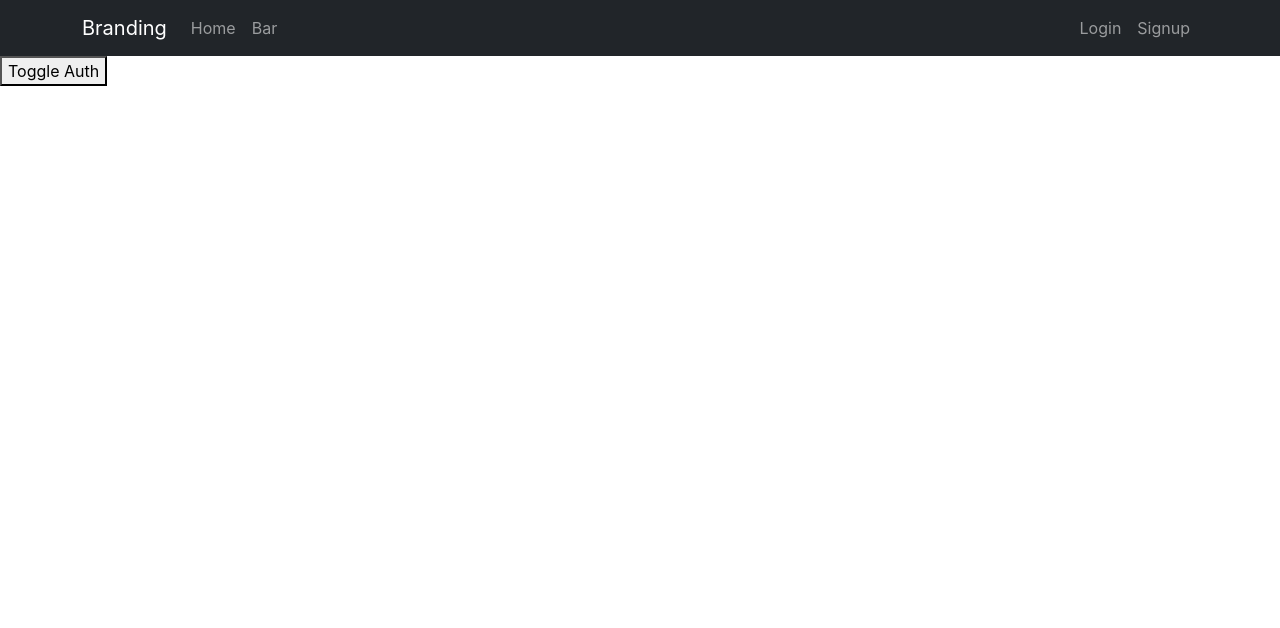
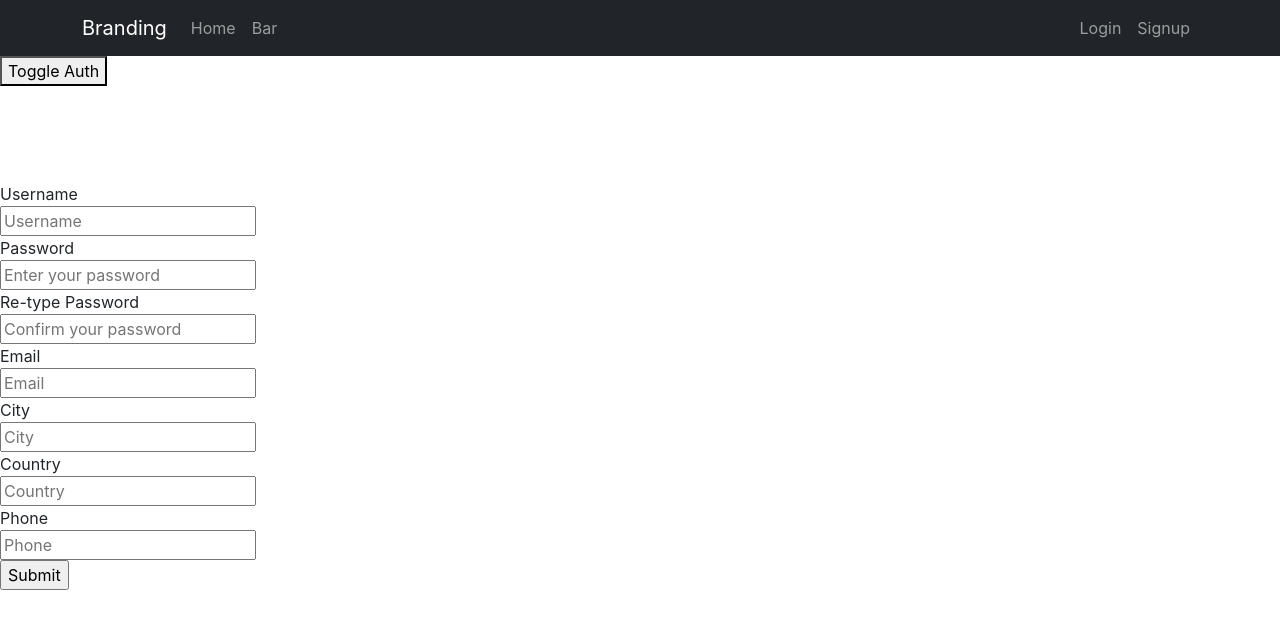
Before and after one commit to cruedo/Eventor, a React (Create React App) app in the folder frontend/: page /signup in a window 1280 px wide. Shown: the top 628 px of the page. Built offline with nearby package versions, Linux system fonts and the light colour scheme.

Commit message:
Created signup view; user json not returned for now

```diff
--- a/frontend/src/App.js
+++ b/frontend/src/App.js
@@ -7,6 +7,7 @@ import { useDispatch, useSelector } from 'react-redux'
 import { updateAuth } from './features/auth'
 import Logout from './components/Logout'
 import AppNavbar from './components/AppNavbar';
+import Signup from './components/Signup';
 
 function App() {
 
@@ -33,6 +34,7 @@ function App() {
           </Route>
           <Route path="/bar" element={<Bar />}/>
           <Route path="/login" element={<Login />}/>
+          <Route path="/signup" element={<Signup />}/>
           <Route path="/logout" element={<Logout />}/>
           <Route path="/events/:id" element={<EventDetail />}/>
         </Routes>
--- a/frontend/src/components/AppNavbar.js
+++ b/frontend/src/components/AppNavbar.js
@@ -19,7 +19,7 @@ export default function AppNavbar() {
             </Nav>
             <Nav className="ml-auto">
               { Auth ? "" : <Nav.Link as={Link} to="/login">Login</Nav.Link> }
-              { Auth ? "" : <Nav.Link as={Link} to="/bar">Signup</Nav.Link> }
+              { Auth ? "" : <Nav.Link as={Link} to="/signup">Signup</Nav.Link> }
               { Auth ? <Nav.Link as={Link} to="/logout">Logout</Nav.Link> : ""}
             </Nav>
           </Navbar.Collapse>
--- /dev/null
+++ b/frontend/src/components/Signup.js
@@ -0,0 +1,147 @@
+import { useState } from "react"
+import axios from 'axios'
+import { useDispatch, useSelector } from "react-redux"
+import { updateUser } from "../features/user"
+import { updateAuth } from "../features/auth"
+import { Navigate } from "react-router-dom"
+
+export default function Signup() {
+    const [Username, setUsername] = useState("")
+    const [Password1, setPassword1] = useState("")
+    const [Password2, setPassword2] = useState("")
+    const [Email, setEmail] = useState("")
+    const [City, setCity] = useState("")
+    const [Country, setCountry] = useState("")
+    const [Phone, setPhone] = useState("")
+
+    const [Message, setMessage] = useState("")
+
+    const dispatch = useDispatch()
+    const User = useSelector((state) => state.user.user)
+    const authed = useSelector((state) => state.auth.authed)
+
+
+    function handleSubmit(e) {
+        // alert(1)
+        e.preventDefault()
+        // MAKE Request here
+        let creds = {
+            "username": Username,
+            "password1": Password1,
+            "password2": Password2,
+            "email": Email,
+            "city": City,
+            "country": Country,
+            "phone": Phone,
+        }
+        axios.post("/signup", creds, {"Content-Type": "application/json"})
+        .then(res => {
+            setMessage(res.data.message)
+            console.log(res.data.data)
+            dispatch(updateUser(res.data.data))
+            dispatch(updateAuth(true))
+        })
+        .catch(error => {
+            console.log(error)
+            setMessage(error.response.data.message)
+        })
+    }
+
+    if(authed) {
+        return (
+            <Navigate to="/" />
+        )
+    }
+
+    return (
+        <div>
+            <br/><br/><br/><br/>
+            <b>{Message}</b>
+            {/* <i>{JSON.stringify(User)}</i> */}
+            <form onSubmit={handleSubmit}>
+                <label>
+                    Username <br/>
+                    <input
+                    type="text"
+                    placeholder="Username"
+                    value={Username}
+                    onChange={e => setUsername(e.target.value)}
+                    required
+                    />
+                </label>
+                <br/>
+                <label>
+                    Password <br/>
+                    <input
+                    type="password"
+                    placeholder="Enter your password"
+                    value={Password1}
+                    onChange={e => setPassword1(e.target.value)}
+                    required/>
+                </label>
+                <br/>
+
+                <label>
+                    Re-type Password <br/>
+                    <input
+                    type="password"
+                    placeholder="Confirm your password"
+                    value={Password2}
+                    onChange={e => setPassword2(e.target.value)}
+                    required/>
+                </label>
+                <br/>
+
+                <label>
+                    Email <br/>
+                    <input
+                    type="email"
+                    placeholder="Email"
+                    value={Email}
+                    onChange={e => setEmail(e.target.value)}
+                    required/>
+                </label>
+                <br/>
+
+                <label>
+                    City <br/>
+                    <input
+                    type="text"
+                    placeholder="City"
+                    value={City}
+                    onChange={e => setCity(e.target.value)}
+                    />
+                </label>
+                <br/>
+
+                <label>
+                    Country <br/>
+                    <input
+                    type="text"
+                    placeholder="Country"
+                    value={Country}
+                    onChange={e => setCountry(e.target.value)}
+                    required/>
+                </label>
+                <br/>
+
+                <label>
+                    Phone <br/>
+                    <input
+                    type="text"
+                    placeholder="Phone"
+                    value={Phone}
+                    onChange={e => setPhone(e.target.value)}
+                    />
+                </label>
+                <br/>
+
+
+
+
+
+                <input type="submit"/>
+            </form>
+        </div>
+    )
+}
```
